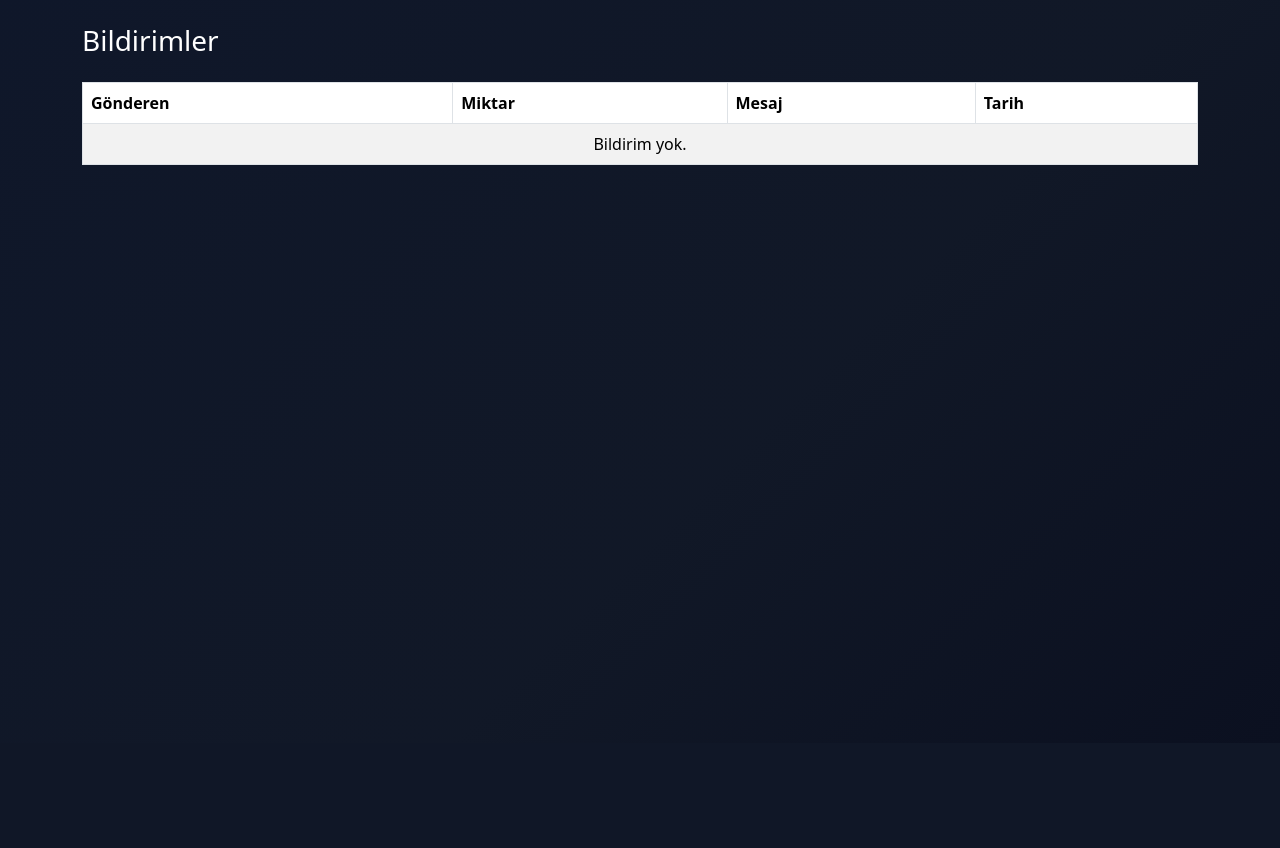
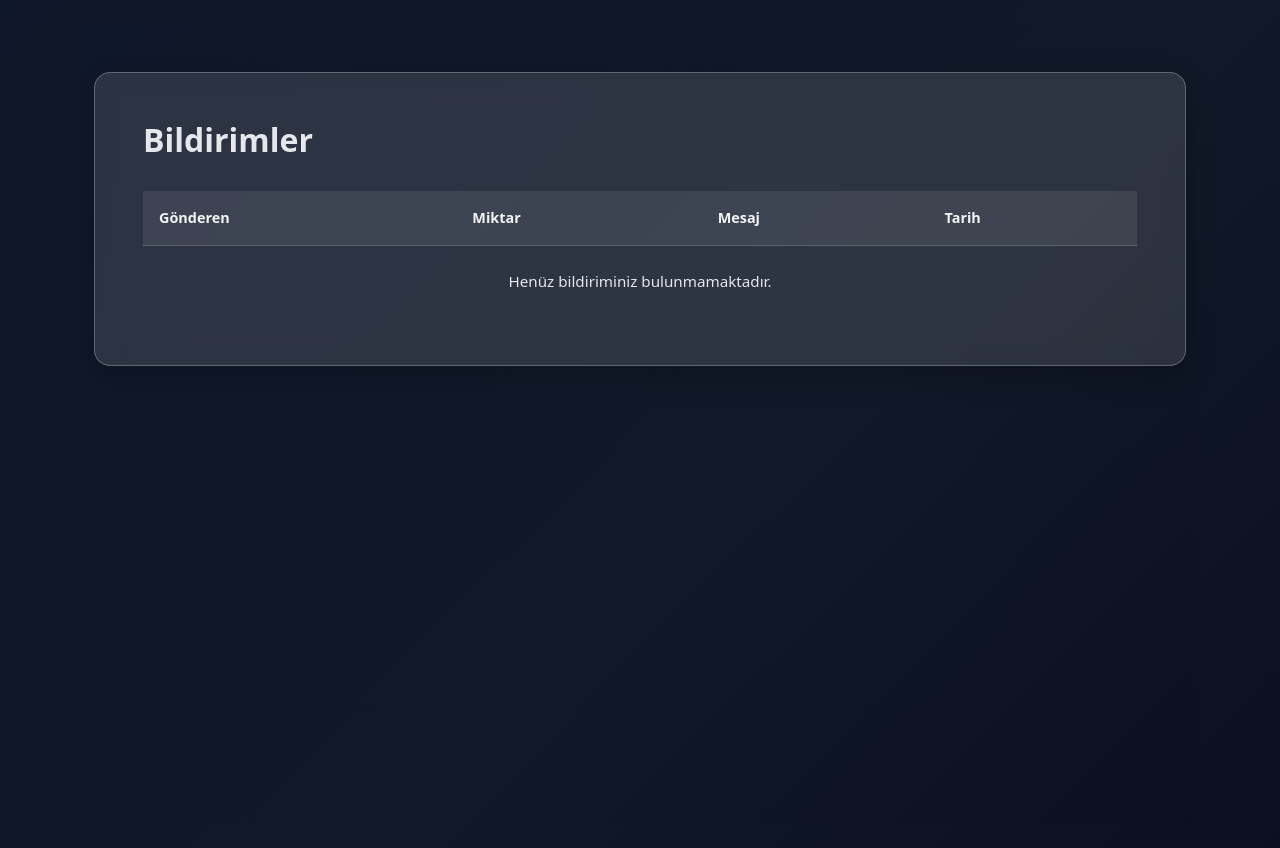
Before and after one commit to ardagencer1206/wallet, a Flask app: page /notifications in a window 1280 px wide. Shown: the part 57-905 px from the top of the page. Before the commit the page ends 222 px from the top, so only its background shows below. Run offline with Flask 3, Linux system fonts and the light colour scheme; the visitor is signed in with stand-in values (Sample User, id 1); data comes from the database, SQL or seed files in the repository; data that the repository does not hold is empty.

Commit message:
Update notifications.html

```diff
--- a/templates/notifications.html
+++ b/templates/notifications.html
@@ -1,10 +1,55 @@
 {% extends "base.html" %}
+{% block title %}Bildirimler{% endblock %}
 {% block content %}
-<div class="d-flex align-items-center justify-content-between mb-3">
-  <h3>Bildirimler</h3>
+
+<style>
+  .glass {
+    background: rgba(255, 255, 255, 0.12);
+    border: 1px solid rgba(255, 255, 255, 0.25);
+    backdrop-filter: blur(12px);
+    -webkit-backdrop-filter: blur(12px);
+    box-shadow: 0 10px 30px rgba(0,0,0,0.18);
+    border-radius: 1rem;
+  }
+  .dash-bg {
+    background: linear-gradient(135deg, #0f172a, #111827 60%, #0b1020);
+    min-height: 100vh;
+    padding: 3rem 0;
+  }
+  .section-title { color: #e5e7eb; font-weight: 700; }
+  .table-modern {
+    width: 100%;
+    border-collapse: collapse;
+  }
+  .table-modern th {
+    text-align: left;
+    padding: 1rem;
+    background: rgba(255,255,255,.08);
+    color: #f3f4f6;
+    font-weight: 600;
+    font-size: .9rem;
+  }
+  .table-modern td {
+    padding: 1rem;
+    border-top: 1px solid rgba(255,255,255,.15);
+    color: #e5e7eb;
+    font-size: .95rem;
+  }
+  .table-modern tr:hover td {
+    background: rgba(255,255,255,.05);
+  }
+  .amount { color: #34d399; font-weight: 600; }
+  .muted { color: #9ca3af; font-size: .85rem; }
+</style>
+
+<div class="dash-bg">
+  <div class="container">
+    <div class="glass p-4 p-md-5">
+      <div class="d-flex align-items-center justify-content-between mb-4">
+        <h2 class="section-title">Bildirimler</h2>
       </div>
-
-<table class="table table-striped table-bordered">
+      <div class="table-responsive">
+        <table class="table-modern">
           <thead>
             <tr>
               <th>Gönderen</th>
@@ -17,13 +62,20 @@
             {% for n in notifications %}
               <tr>
                 <td>{{ n.from_email }}</td>
-        <td>{{ "%.2f"|format(n.amount) }} SRDS</td>
+                <td><span class="amount">{{ "%.2f"|format(n.amount) }} SRDS</span></td>
                 <td>{{ n.message or "-" }}</td>
-        <td>{{ n.created_at.strftime("%Y-%m-%d %H:%M:%S") if n.created_at else "" }}</td>
+                <td><span class="muted">{{ n.created_at.strftime("%Y-%m-%d %H:%M:%S") if n.created_at else "" }}</span></td>
               </tr>
             {% else %}
-      <tr><td colspan="4" class="text-center">Bildirim yok.</td></tr>
+              <tr>
+                <td colspan="4" class="text-center muted py-4">Henüz bildiriminiz bulunmamaktadır.</td>
+              </tr>
             {% endfor %}
           </tbody>
         </table>
+      </div>
+    </div>
+  </div>
+</div>
+
 {% endblock %}
```
Lines whose indentation alone changed are shown as unchanged.
